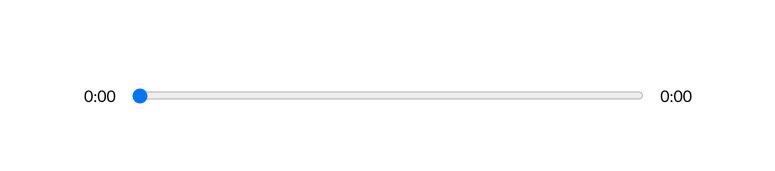
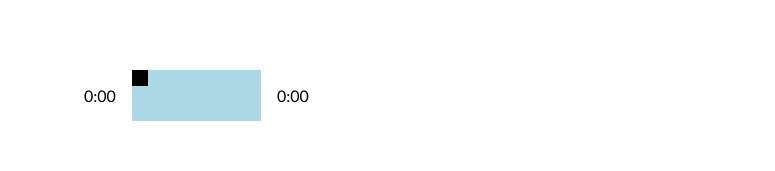
Before and after one commit to akashrattan43/music-app, a React (Create React App) app: page / in a window 1280 px wide. Shown: the part 490-661 px from the top of the page, without its empty margins (252-1027 px from the left). Built offline with nearby package versions, Linux system fonts and the light colour scheme.

Commit message:
songs ui fixed

```diff
--- a/src/App.js
+++ b/src/App.js
@@ -8,7 +8,7 @@ import Nav from './components/Nav'
 //adding styles
 import "./styles/app.scss";
 //adding data from util file where songs excist
-import data from "./util";
+import data from "./data";
 
 function App() {
   //useRef
@@ -40,6 +40,7 @@ function App() {
         currentSong={currentSong}
         songs={songs}
         setCurrentSong={setCurrentSong}
+        setSongs={setSongs}
       />
       <Library
         audioRef={audioRef}
--- a/src/components/LibrarySong.jsx
+++ b/src/components/LibrarySong.jsx
@@ -1,3 +1,4 @@
+import {playAudio} from '../util'
 const LibrarySong = ({
   song,
   songs,
@@ -25,16 +26,9 @@ const LibrarySong = ({
       }
     });
     setSongs(newSongs)
+    playAudio(isPlaying, audioRef)
     audioRef.current.play();
-    // if the song is playing
-    if (isPlaying) {
-      const playPromise = audioRef.current.play();
-      if (playPromise !== undefined) {
-        playPromise.then((audio) => {
-          audioRef.current.play();
-        });
-      }
-    }
+
   };
   return (
     <div
--- a/src/components/Player.jsx
+++ b/src/components/Player.jsx
@@ -1,4 +1,4 @@
-// import { useState } from "react";
+import { useEffect } from "react";
 import { FontAwesomeIcon } from "@fortawesome/react-fontawesome";
 import {
   faPlay,
@@ -6,7 +6,7 @@ import {
   faAngleRight,
   faPause,
 } from "@fortawesome/free-solid-svg-icons";
-
+import { playAudio } from "../util";
 const Player = ({
   currentSong,
   isPlaying,
@@ -16,7 +16,26 @@ const Player = ({
   songInfo,
   songs,
   setCurrentSong,
+  setSongs,
 }) => {
+  //useEffect
+  useEffect(() => {
+    //add active state
+    const newSongs = songs.map((song) => {
+      if (song.id === currentSong.id) {
+        return {
+          ...song,
+          active: true,
+        };
+      } else {
+        return {
+          ...song,
+          active: false,
+        };
+      }
+    });
+    setSongs(newSongs);
+  }, [currentSong]);
   //event Handler
   const playSongHandler = () => {
     if (isPlaying) {
@@ -43,18 +62,21 @@ const Player = ({
       setCurrentSong(songs[(currentIndex + 1) % songs.length]);
     }
     if (direction === "skip-back") {
-      if((currentIndex -1) % songs.length === -1){
-        setCurrentSong(songs[songs.length-1])
+      if ((currentIndex - 1) % songs.length === -1) {
+        setCurrentSong(songs[songs.length - 1]);
+        playAudio(isPlaying, audioRef);
         return;
       }
       setCurrentSong(songs[(currentIndex - 1) % songs.length]);
     }
+    playAudio(isPlaying, audioRef);
   };
 
   return (
     <div className="player">
       <div className="time-control">
         <p>{getTime(songInfo.currentTime)}</p>
+        <div className="track">
           <input
             onChange={dragHandler}
             min={0}
@@ -62,7 +84,11 @@ const Player = ({
             value={songInfo.currentTime}
             type="range"
           />
-        <p>{getTime(songInfo.duration)}</p>
+          <div className="animate-track">
+
+          </div>
+        </div>
+        <p>{songInfo.duration ? getTime(songInfo.duration) : "0:00"}</p>
       </div>
       <div className="play-control">
         <FontAwesomeIcon
--- /dev/null
+++ b/src/data.js
@@ -0,0 +1,68 @@
+import { v4 as uuidv4 } from "uuid";
+function chillHop() {
+  return [
+    {
+      name: "Beaver Creek",
+      cover:
+        "https://chillhop.com/wp-content/uploads/2020/09/0255e8b8c74c90d4a27c594b3452b2daafae608d-1024x1024.jpg",
+      artist: "Aso, Middle School, Aviino",
+      audio: "https://mp3.chillhop.com/serve.php/?mp3=10075",
+      color: ["#205950", "#2ab3bf"],
+      id: uuidv4(),
+      active: true,
+    },
+    {
+      name: "Daylight",
+      cover:
+        "https://chillhop.com/wp-content/uploads/2020/07/ef95e219a44869318b7806e9f0f794a1f9c451e4-1024x1024.jpg",
+      artist: "Aiguille",
+      audio: "https://mp3.chillhop.com/serve.php/?mp3=9272",
+      color: ["#EF8EA9", "#ab417f"],
+      id: uuidv4(),
+      active: false,
+    },
+    {
+      name: "Keep Going",
+      cover:
+        "https://chillhop.com/wp-content/uploads/2020/07/ff35dede32321a8aa0953809812941bcf8a6bd35-1024x1024.jpg",
+      artist: "Swørn",
+      audio: "https://mp3.chillhop.com/serve.php/?mp3=9222",
+      color: ["#CD607D", "#c94043"],
+      id: uuidv4(),
+      active: false,
+    },
+    {
+      name: "Nightfall",
+      cover:
+        "https://chillhop.com/wp-content/uploads/2020/07/ef95e219a44869318b7806e9f0f794a1f9c451e4-1024x1024.jpg",
+      artist: "Aiguille",
+      audio: "https://mp3.chillhop.com/serve.php/?mp3=9148",
+      color: ["#EF8EA9", "#ab417f"],
+      id: uuidv4(),
+      active: false,
+    },
+    {
+      name: "Reflection",
+      cover:
+        "https://chillhop.com/wp-content/uploads/2020/07/ff35dede32321a8aa0953809812941bcf8a6bd35-1024x1024.jpg",
+      artist: "Swørn",
+      audio: "https://mp3.chillhop.com/serve.php/?mp3=9228",
+      color: ["#CD607D", "#c94043"],
+      id: uuidv4(),
+      active: false,
+    },
+    {
+      name: "Under the City Stars",
+      cover:
+        "https://chillhop.com/wp-content/uploads/2020/09/0255e8b8c74c90d4a27c594b3452b2daafae608d-1024x1024.jpg",
+      artist: "Aso, Middle School, Aviino",
+      audio: "https://mp3.chillhop.com/serve.php/?mp3=10074",
+      color: ["#205950", "#2ab3bf"],
+      id: uuidv4(),
+      active: false,
+    },
+    //ADD MORE HERE
+  ];
+}
+
+export default chillHop;
--- a/src/styles/_player.scss
+++ b/src/styles/_player.scss
@@ -10,7 +10,9 @@
   display: flex;
   input {
     width: 100%;
-    padding: 1rem 0rem;
+    -webkit-appearance: none;
+    background: transparent;
+    cursor: pointer;
     }
     p{
         padding: 1rem;
@@ -27,3 +29,16 @@
         cursor: pointer;
     }
 }
+input[type='range']:focus{
+  outline: none;
+}
+input[type='range']::-webkit-slider-thumb{
+  -webkit-appearance: none;
+  height: 16px;
+  width: 16px;
+  background: black;
+}
+
+.track{
+  background: lightblue;
+}
--- a/src/util.js
+++ b/src/util.js
@@ -1,68 +1,11 @@
-import { v4 as uuidv4 } from "uuid";
-function chillHop() {
-  return [
-    {
-      name: "Beaver Creek",
-      cover:
-        "https://chillhop.com/wp-content/uploads/2020/09/0255e8b8c74c90d4a27c594b3452b2daafae608d-1024x1024.jpg",
-      artist: "Aso, Middle School, Aviino",
-      audio: "https://mp3.chillhop.com/serve.php/?mp3=10075",
-      color: ["#205950", "#2ab3bf"],
-      id: uuidv4(),
-      active: true,
-    },
-    {
-      name: "Daylight",
-      cover:
-        "https://chillhop.com/wp-content/uploads/2020/07/ef95e219a44869318b7806e9f0f794a1f9c451e4-1024x1024.jpg",
-      artist: "Aiguille",
-      audio: "https://mp3.chillhop.com/serve.php/?mp3=9272",
-      color: ["#EF8EA9", "#ab417f"],
-      id: uuidv4(),
-      active: false,
-    },
-    {
-      name: "Keep Going",
-      cover:
-        "https://chillhop.com/wp-content/uploads/2020/07/ff35dede32321a8aa0953809812941bcf8a6bd35-1024x1024.jpg",
-      artist: "Swørn",
-      audio: "https://mp3.chillhop.com/serve.php/?mp3=9222",
-      color: ["#CD607D", "#c94043"],
-      id: uuidv4(),
-      active: false,
-    },
-    {
-      name: "Nightfall",
-      cover:
-        "https://chillhop.com/wp-content/uploads/2020/07/ef95e219a44869318b7806e9f0f794a1f9c451e4-1024x1024.jpg",
-      artist: "Aiguille",
-      audio: "https://mp3.chillhop.com/serve.php/?mp3=9148",
-      color: ["#EF8EA9", "#ab417f"],
-      id: uuidv4(),
-      active: false,
-    },
-    {
-      name: "Reflection",
-      cover:
-        "https://chillhop.com/wp-content/uploads/2020/07/ff35dede32321a8aa0953809812941bcf8a6bd35-1024x1024.jpg",
-      artist: "Swørn",
-      audio: "https://mp3.chillhop.com/serve.php/?mp3=9228",
-      color: ["#CD607D", "#c94043"],
-      id: uuidv4(),
-      active: false,
-    },
-    {
-      name: "Under the City Stars",
-      cover:
-        "https://chillhop.com/wp-content/uploads/2020/09/0255e8b8c74c90d4a27c594b3452b2daafae608d-1024x1024.jpg",
-      artist: "Aso, Middle School, Aviino",
-      audio: "https://mp3.chillhop.com/serve.php/?mp3=10074",
-      color: ["#205950", "#2ab3bf"],
-      id: uuidv4(),
-      active: false,
-    },
-    //ADD MORE HERE
-  ];
-}
-
-export default chillHop;
+export const playAudio = (isPlaying, audioRef) => {
+  // if the song is playing
+  if (isPlaying) {
+    const playPromise = audioRef.current.play();
+    if (playPromise !== undefined) {
+      playPromise.then((audio) => {
+        audioRef.current.play();
+      });
+    }
+  }
+};
```
Lines whose indentation alone changed are shown as unchanged.
